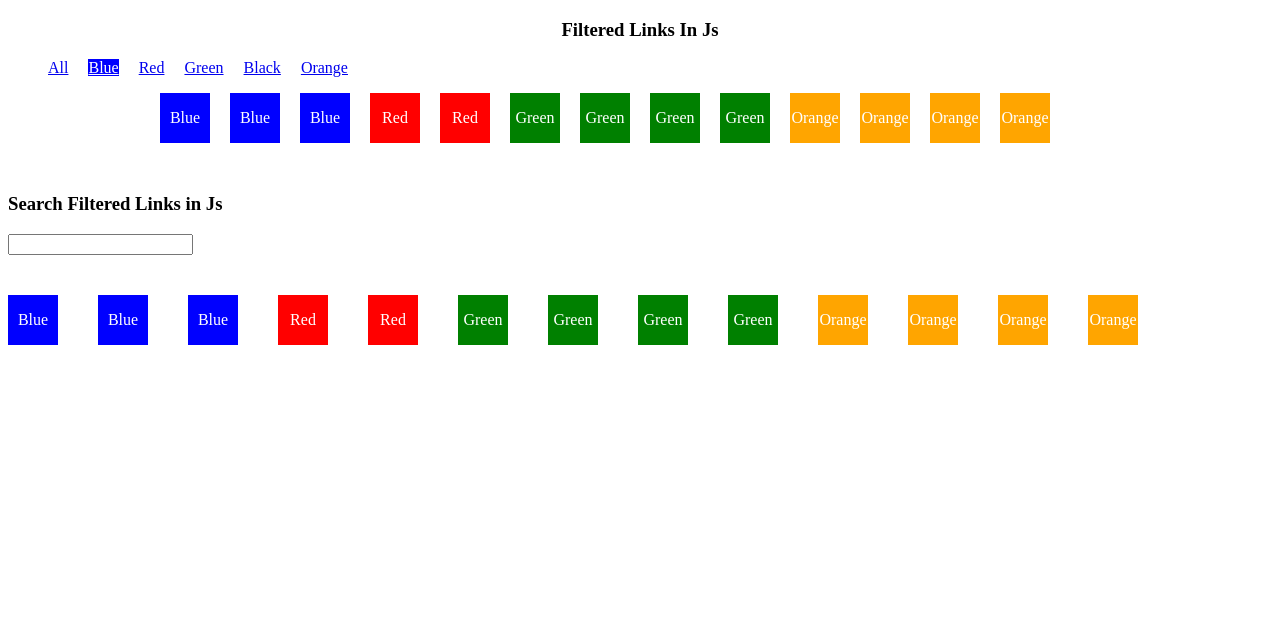
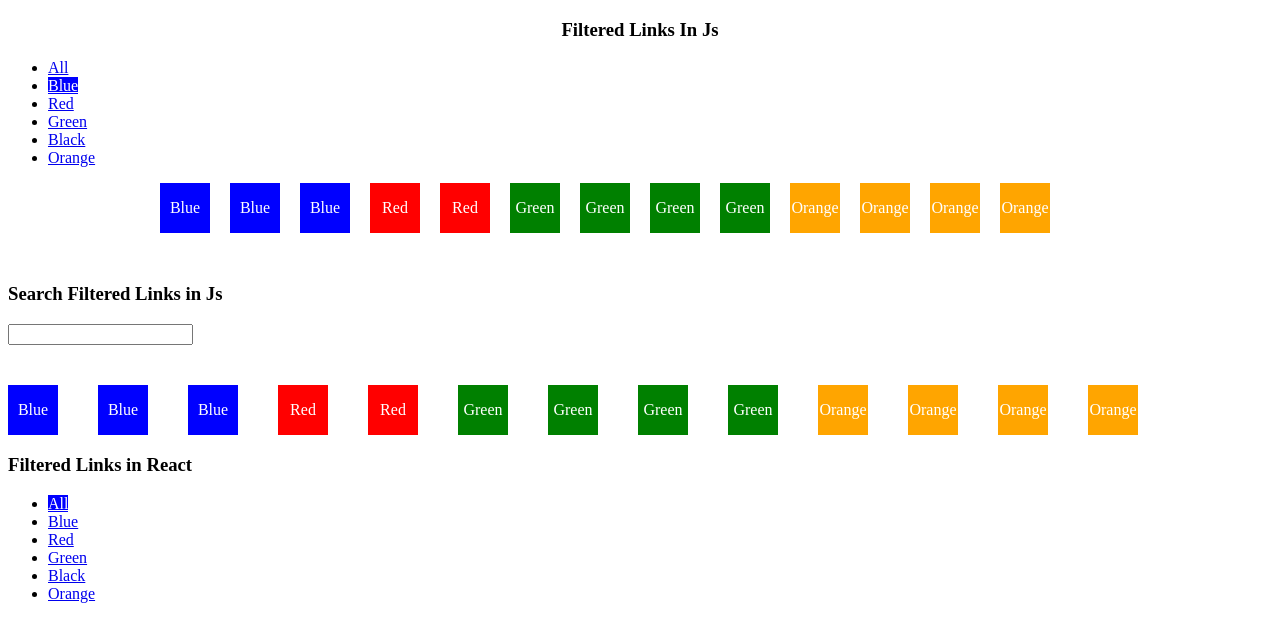
Before and after one commit to savus/FiltersJs-React, a React (Vite) app: page / in a window 1280 px wide. Shown: the top 642 px of the page. Built offline with nearby package versions, Linux system fonts and the light colour scheme.

Commit message:
create component for filtered-links and set up state to track active classes for each click event

```diff
--- a/src/App.tsx
+++ b/src/App.tsx
@@ -1,11 +1,12 @@
 import "../src/css/main.css";
+import { FilterLinkComponent } from "./Components/FilterLinkComponent";
 
 function App() {
   return (
     <>
       <div className="main-container">
         <h3>Filtered Links In Js</h3>
-        <ul className="filter-links">
+        <ul className="javascript-filter-links">
           <li>
             <a href="#" data-filter="all" className="filter-link">
               All
@@ -124,6 +125,7 @@ function App() {
             Orange
           </div>
         </div>
+        <FilterLinkComponent />
       </div>
     </>
   );
--- /dev/null
+++ b/src/Components/FilterLinkComponent.tsx
@@ -0,0 +1,96 @@
+import { useState } from "react";
+
+type TFilterLink = "all" | "blue" | "red" | "green" | "black" | "orange";
+
+export const FilterLinkComponent = () => {
+  const [filterLinkState, setFilterLinkState] = useState<TFilterLink>("all");
+
+  const checkIfActive = (state: TFilterLink) =>
+    state === filterLinkState ? "active" : "";
+
+  return (
+    <>
+      <h3>Filtered Links in React</h3>
+      <ul className="react-filter-links">
+        <li>
+          <a
+            href="#"
+            data-filter="all"
+            className={`filter-link ${checkIfActive("all")}`}
+            onClick={(e) => {
+              e.preventDefault();
+              setFilterLinkState("all");
+            }}
+          >
+            All
+          </a>
+        </li>
+        <li>
+          <a
+            href="#"
+            data-filter="blue"
+            className={`filter-link ${checkIfActive("blue")}`}
+            onClick={(e) => {
+              e.preventDefault();
+              setFilterLinkState("blue");
+            }}
+          >
+            Blue
+          </a>
+        </li>
+        <li>
+          <a
+            href="#"
+            data-filter="red"
+            className={`filter-link ${checkIfActive("red")}`}
+            onClick={(e) => {
+              e.preventDefault();
+              setFilterLinkState("red");
+            }}
+          >
+            Red
+          </a>
+        </li>
+        <li>
+          <a
+            href="#"
+            data-filter="green"
+            className={`filter-link ${checkIfActive("green")}`}
+            onClick={(e) => {
+              e.preventDefault();
+              setFilterLinkState("green");
+            }}
+          >
+            Green
+          </a>
+        </li>
+        <li>
+          <a
+            href="#"
+            data-filter="black"
+            className={`filter-link ${checkIfActive("black")}`}
+            onClick={(e) => {
+              e.preventDefault();
+              setFilterLinkState("black");
+            }}
+          >
+            Black
+          </a>
+        </li>
+        <li>
+          <a
+            href="#"
+            data-filter="orange"
+            className={`filter-link ${checkIfActive("orange")}`}
+            onClick={(e) => {
+              e.preventDefault();
+              setFilterLinkState("orange");
+            }}
+          >
+            Orange
+          </a>
+        </li>
+      </ul>
+    </>
+  );
+};
--- a/src/js/main.js
+++ b/src/js/main.js
@@ -1,7 +1,7 @@
 document.addEventListener("DOMContentLoaded", () => {
   const dataFilter = "[data-filter]";
   const filterLink = "filter-link";
-  const filterLinkParent = ".filter-links";
+  const filterLinkParent = ".javascript-filter-links";
   const filteredBlock = ".portfolio-container .filtered-block";
 
   const filterLinksContainer = document.querySelector(filterLinkParent);
```
